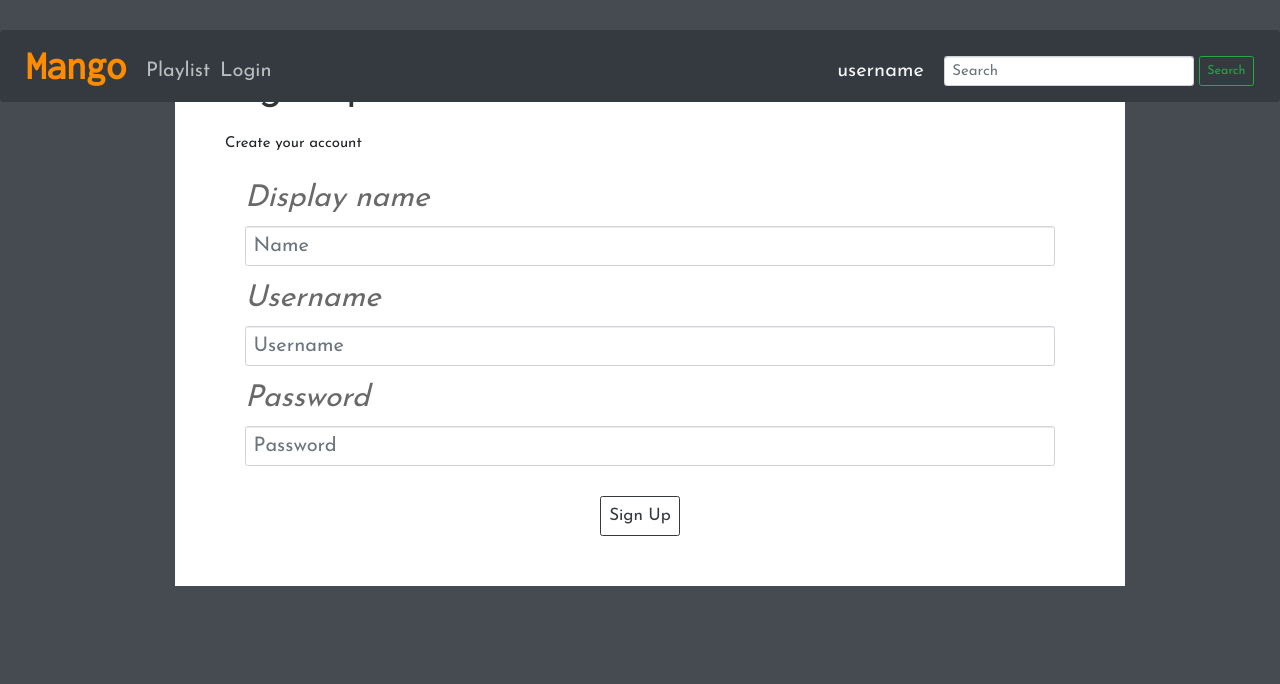
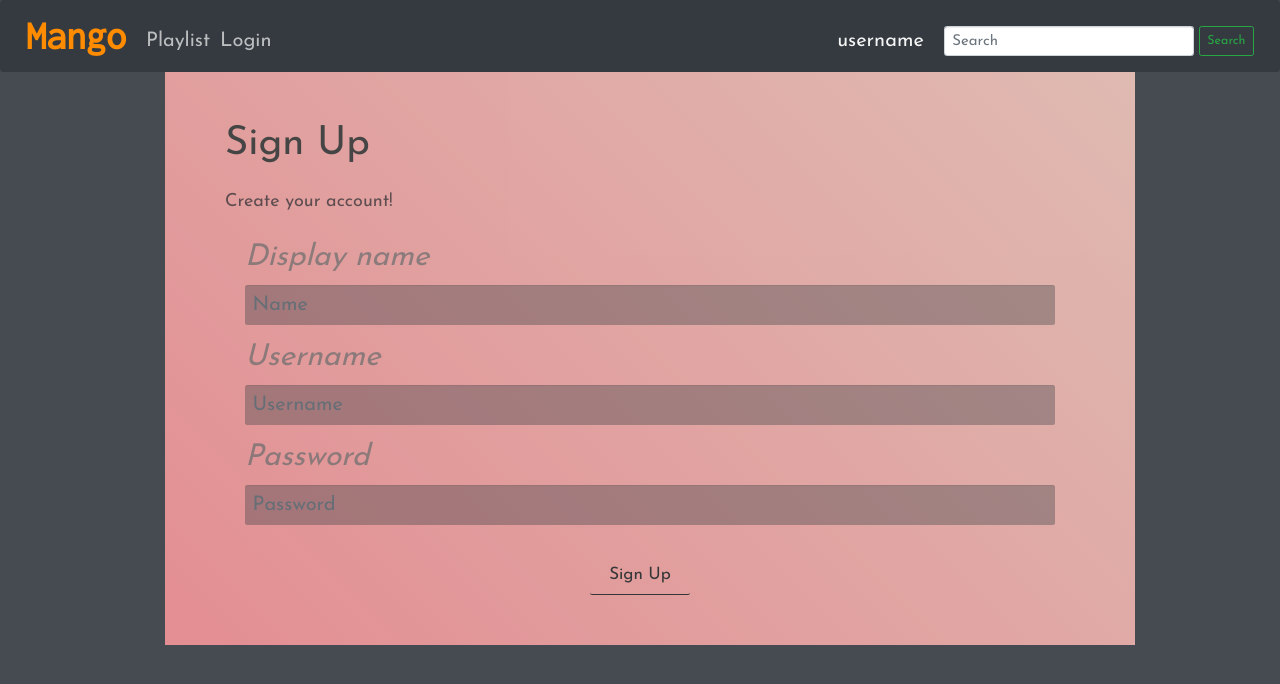
Before and after one commit to thanakritfluk/Fake_Melon, a Flask app: page /regis in a window 1280 px wide. Shown: the top 684 px of the page. Run offline with Flask 2, Linux system fonts and the light colour scheme; some libraries are stand-ins or nearby versions.

Commit message:
edit regist page

```diff
--- a/app/static/login.css
+++ b/app/static/login.css
@@ -83,6 +83,7 @@
     background-color: transparent;
     color: #5f5353;
     border-bottom: 1px solid #5f5353;
+    font-weight: bold;
 }
 
 .containertest {
--- a/app/static/regist.css
+++ b/app/static/regist.css
@@ -9,23 +9,29 @@
             margin: auto;
         }
 
+        .regist-page-content {
+            background-image: linear-gradient(45deg, #ff9a9e 0%, #fad0c4 99%, #fad0c4 100%);            max-width: 97rem;
+            margin: auto;
+            opacity: 0.85;
+        }
+
         .regist-content {
-            background-color: #FFFFFF;
+            background-color: transparent;
             width: auto;
             min-width: 95rem;
             max-width: 95rem;
             /* contain: initial; */
             height: auto;
             padding-left: 5rem;
-            padding-top: 3.5rem;
+            padding-top: 12rem;
             padding-right: 5rem;
-            margin-top: 3rem;
+            margin-top: 0rem;
         }
 
         #regist-main-header {
             font-size: 4rem;
-            color: #333333;
-            font-weight: initial;
+            color: #464543;
+            font-weight: 500;
         }
 
         #regist-box {
@@ -34,9 +40,9 @@
 
         .regist-header {
             font-size: 3rem;
-            font-weight: initial;
-            font-style: italic;
-            color: dimgray;
+    font-weight: 500;
+    font-style: italic;
+    color: #767676bd;
         }
 
         .regist-button {
@@ -45,17 +51,37 @@
             padding-right: 2rem;
         }
 
+        #regis-signup-btn:hover {
+            background-color: transparent;
+            color: #ffffff;
+            font-weight: bold;
+        }
         #regis-signup-btn {
             margin-left: 3rem;
             height: 4rem;
-            width: 8rem;
+            width: 10rem;
             margin-right: 3rem;
             font-size: 1.7rem;
+            /* background-color: #ffffff42; */
+            border: 0px;
+            border-bottom: 1px solid;
+            color: #333333;
         }
 
         .regist-blanket {
             height: 4rem;
             font-size: 2rem;
+            background-color: #343a405c;
+            border: 0px;
+            color: white;
+        }
+
+        .regist-blanket:focus {
+            height: 4rem;
+            font-size: 2rem;
+            background-color: #343a405c;
+            border: 0px;
+            color: white;
         }
 
         .middletest {
--- a/app/templates/regist.html
+++ b/app/templates/regist.html
@@ -1,24 +1,30 @@
 {% extends 'base.html' %}
 <!doctype html> {% block content %}
+<title>Sign up</title>
 
-<body class="regist-page">
+<body>
+    <div class="regist-page-content">
         <div class="container regist-content">
             <h1 id="regist-main-header">Sign Up</h1>
             <br>
-        <a style="font-size: 1.5rem;">Create your account</a>
+            <a style="    font-size: 1.8rem;
+            opacity: 0.7;">Create your account!</a>
             <div id="regist-box">
                 <form>
                     <div class="form-group">
                         <label class="regist-header" for="formGroupExampleInput">Display name</label>
-                    <input type="text" class="form-control regist-blanket" placeholder="Name" id="formGroupExampleInput">
+                        <input type="text" class="form-control regist-blanket" placeholder="Name"
+                            id="formGroupExampleInput">
                     </div>
                     <div class="form-group">
                         <label class="regist-header" for="formGroupExampleInput">Username</label>
-                    <input type="text" class="form-control regist-blanket" placeholder="Username" id="formGroupExampleInput">
+                        <input type="text" class="form-control regist-blanket" placeholder="Username"
+                            id="formGroupExampleInput">
                     </div>
                     <div class="form-group">
                         <label class="regist-header" for="formGroupExampleInput2">Password</label>
-                    <input type="password" class="form-control regist-blanket" placeholder="Password" id="formGroupExampleInput2">
+                        <input type="password" class="form-control regist-blanket" placeholder="Password"
+                            id="formGroupExampleInput2">
                     </div>
                 </form>
                 <div class="regist-button">
@@ -27,6 +33,8 @@
             </div>
 
         </div>
+    </div>
+
 
 
 
@@ -36,8 +44,14 @@
 
     <!-- Optional JavaScript -->
     <!-- jQuery first, then Popper.js, then Bootstrap JS -->
-    <script src="https://code.jquery.com/jquery-3.3.1.min.js" integrity="sha384-q8i/X+965DzO0rT7abK41JStQIAqVgRVzpbzo5smXKp4YfRvH+8abtTE1Pi6jizo" crossorigin="anonymous"></script>
-    <script src="https://cdnjs.cloudflare.com/ajax/libs/popper.js/1.14.7/umd/popper.min.js" integrity="sha384-UO2eT0CpHqdSJQ6hJty5KVphtPhzWj9WO1clHTMGa3JDZwrnQq4sF86dIHNDz0W1" crossorigin="anonymous"></script>
-    <script src="https://stackpath.bootstrapcdn.com/bootstrap/4.3.1/js/bootstrap.min.js" integrity="sha384-JjSmVgyd0p3pXB1rRibZUAYoIIy6OrQ6VrjIEaFf/nJGzIxFDsf4x0xIM+B07jRM" crossorigin="anonymous"></script>
+    <script src="https://code.jquery.com/jquery-3.3.1.min.js"
+        integrity="sha384-q8i/X+965DzO0rT7abK41JStQIAqVgRVzpbzo5smXKp4YfRvH+8abtTE1Pi6jizo"
+        crossorigin="anonymous"></script>
+    <script src="https://cdnjs.cloudflare.com/ajax/libs/popper.js/1.14.7/umd/popper.min.js"
+        integrity="sha384-UO2eT0CpHqdSJQ6hJty5KVphtPhzWj9WO1clHTMGa3JDZwrnQq4sF86dIHNDz0W1"
+        crossorigin="anonymous"></script>
+    <script src="https://stackpath.bootstrapcdn.com/bootstrap/4.3.1/js/bootstrap.min.js"
+        integrity="sha384-JjSmVgyd0p3pXB1rRibZUAYoIIy6OrQ6VrjIEaFf/nJGzIxFDsf4x0xIM+B07jRM"
+        crossorigin="anonymous"></script>
 </body>
 {% endblock %}
```
Lines whose indentation alone changed are shown as unchanged.
